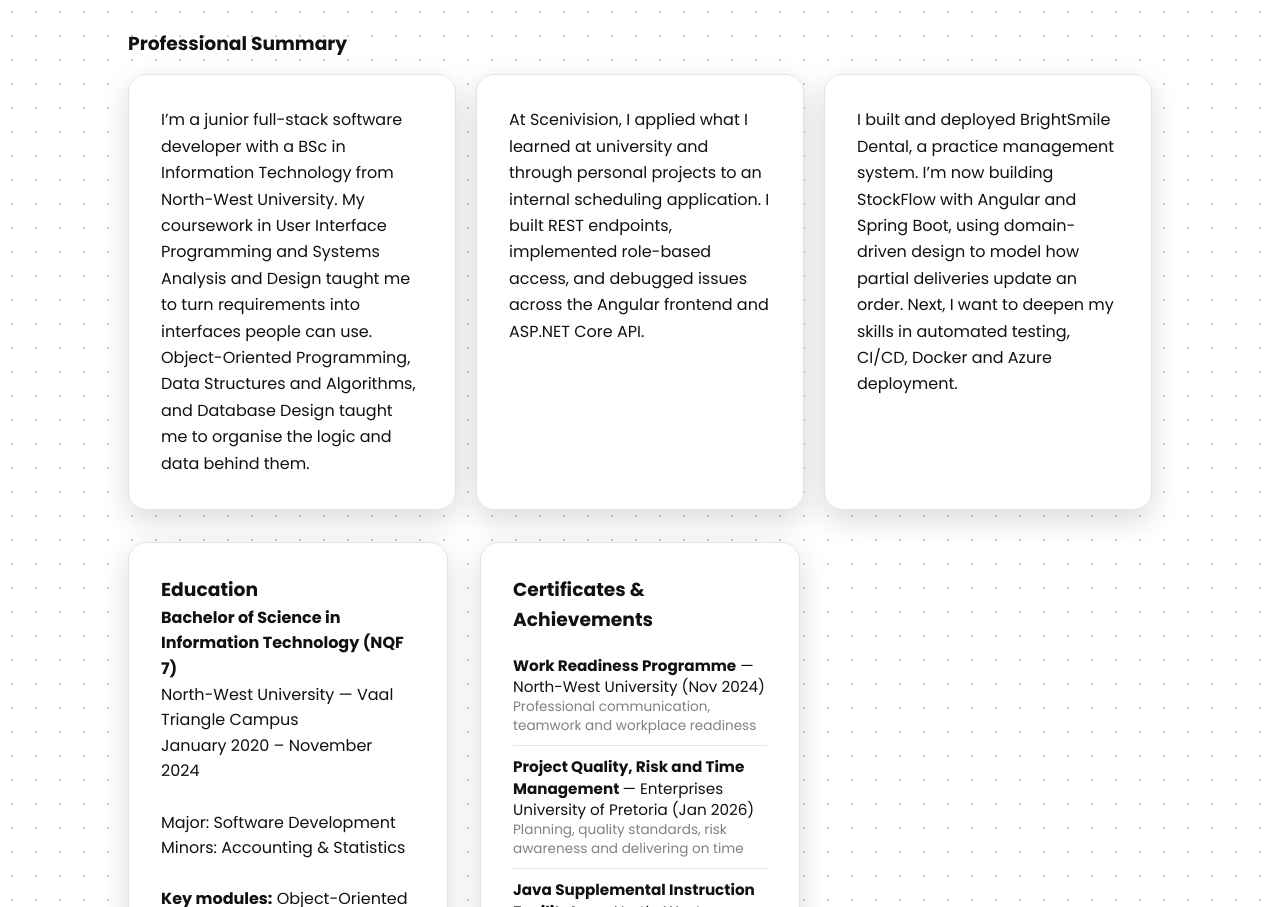
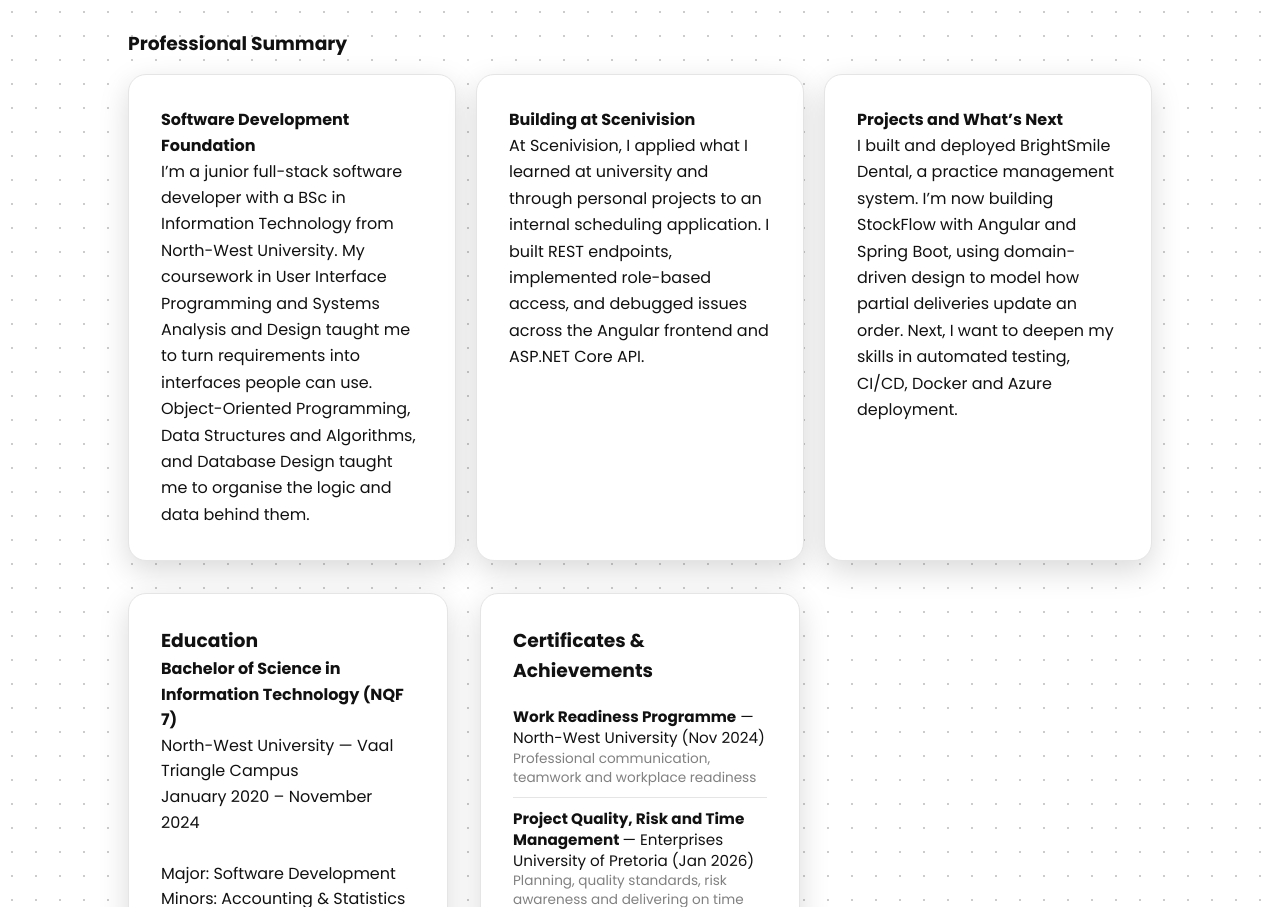
Before and after one commit to AriesMaster/hmtl-css-javascript-portfolio, a plain HTML site: page index.html in a window 1280 px wide. Shown: the part 1128-2035 px from the top of the page. Drawn offline with Linux system fonts and the light colour scheme.

Commit message:
Add professional summary card subtitles

```diff
--- a/index.html
+++ b/index.html
@@ -224,12 +224,15 @@
                     <h3>Professional Summary</h3>
                     <div class="summary-cards">
                         <div class="details-container">
+                            <h4>Software Development Foundation</h4>
                             <p>I’m a junior full-stack software developer with a BSc in Information Technology from North-West University. My coursework in User Interface Programming and Systems Analysis and Design taught me to turn requirements into interfaces people can use. Object-Oriented Programming, Data Structures and Algorithms, and Database Design taught me to organise the logic and data behind them.</p>
                         </div>
                         <div class="details-container">
+                            <h4>Building at Scenivision</h4>
                             <p>At Scenivision, I applied what I learned at university and through personal projects to an internal scheduling application. I built REST endpoints, implemented role-based access, and debugged issues across the Angular frontend and ASP.NET Core API.</p>
                         </div>
                         <div class="details-container">
+                            <h4>Projects and What’s Next</h4>
                             <p>I built and deployed BrightSmile Dental, a practice management system. I’m now building StockFlow with Angular and Spring Boot, using domain-driven design to model how partial deliveries update an order. Next, I want to deepen my skills in automated testing, CI/CD, Docker and Azure deployment.</p>
                         </div>
                     </div>
```
